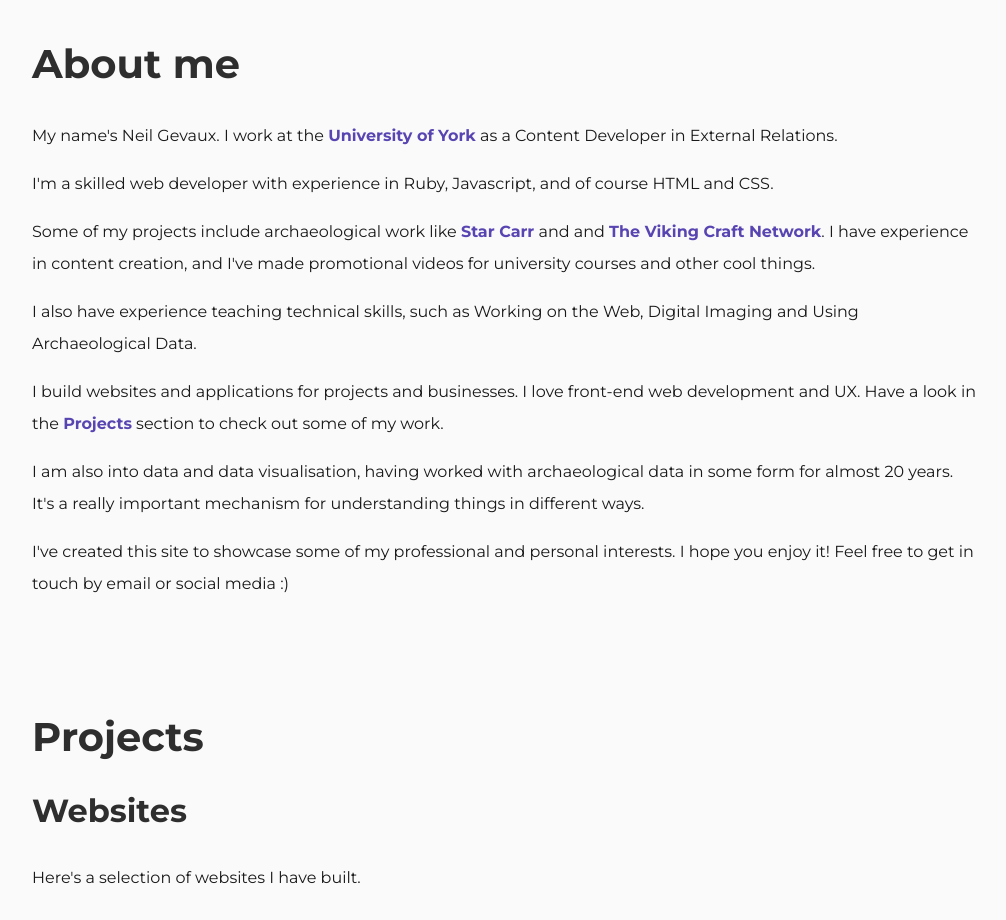
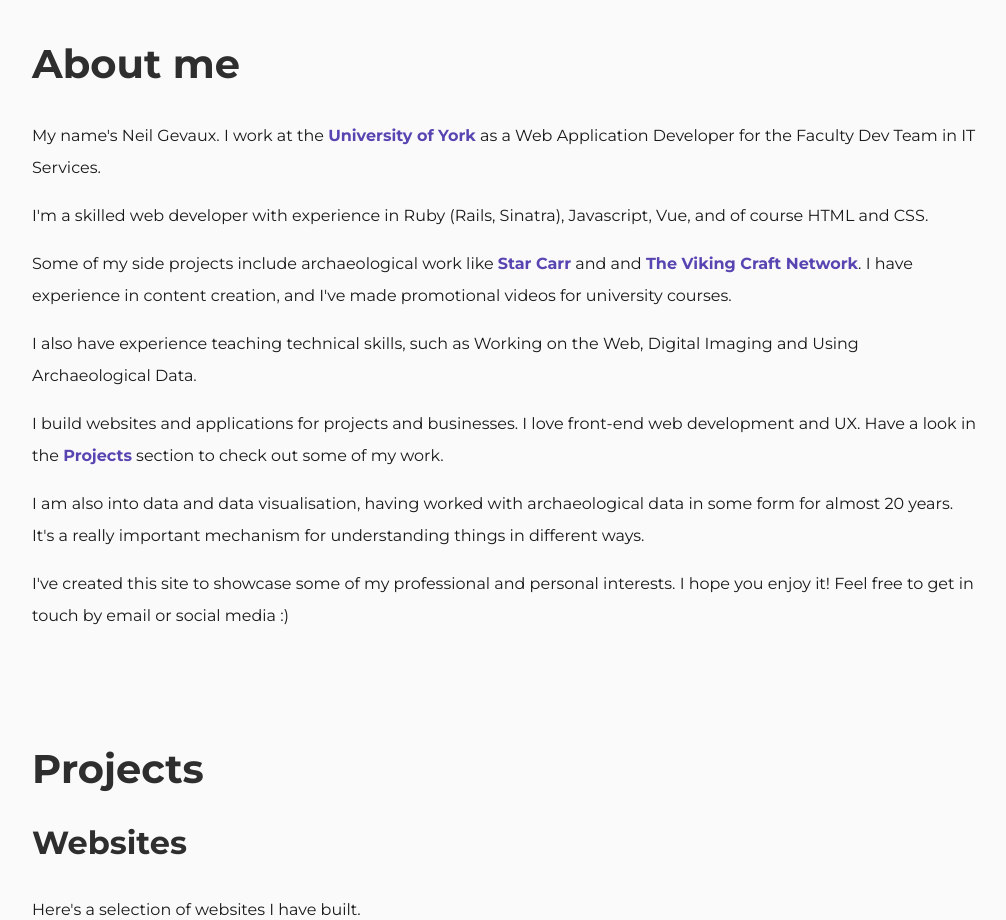
Before and after one commit to neilgevaux/portfolio-website, a plain HTML site: page index.html in a window 1280 px wide. Shown: the part 840-1760 px from the top of the page, without its empty margins (136-1142 px from the left). Drawn offline with nearby package versions, Linux system fonts and the light colour scheme.

Commit message:
Edit intro text

```diff
--- a/index.html
+++ b/index.html
@@ -92,13 +92,13 @@
          <!-- About Section -->
          <section id="about" class="">
             <h2>About me</h2>
-            <p>My name's Neil Gevaux. I work at the <a href="http://www.york.ac.uk" alt="The University of York" target="_blank" rel="noopener">University of York</a> as a Content Developer in External Relations.</p>
+            <p>My name's Neil Gevaux. I work at the <a href="http://www.york.ac.uk" alt="The University of York" target="_blank" rel="noopener">University of York</a> as a Web Application Developer for the Faculty Dev Team in IT Services.</p>
 
-            <p>I'm a skilled web developer with experience in Ruby, Javascript, and of course HTML and CSS.</p>
+            <p>I'm a skilled web developer with experience in Ruby (Rails, Sinatra), Javascript, Vue, and of course HTML and CSS.</p>
 
-            <p>Some of my projects include archaeological work like <a href="http://www.starcarr.com" alt="Star Carr, a Mesolithic site in North Yorkshire" target="_blank" rel="noopener">Star Carr</a> and
+            <p>Some of my side projects include archaeological work like <a href="http://www.starcarr.com" alt="Star Carr, a Mesolithic site in North Yorkshire" target="_blank" rel="noopener">Star Carr</a> and
                and <a href="https://www.vikingcraftnetwork.org/" alt="The Viking Craft Network" target="_blank" rel="noopener">The Viking Craft Network</a>.
-               I have experience in content creation, and I've made promotional videos for university courses and other cool things.
+               I have experience in content creation, and I've made promotional videos for university courses.
             </p>
             <p>I also have experience teaching technical skills, such as Working on the Web, Digital Imaging and Using Archaeological Data.</p>
             <p>I build websites and applications for projects and businesses. I love front-end web development and UX. Have a look in the <a href="#projects">Projects</a> section to check out some of my work.</p>
```
Also changed, not shown: 1 other file.
